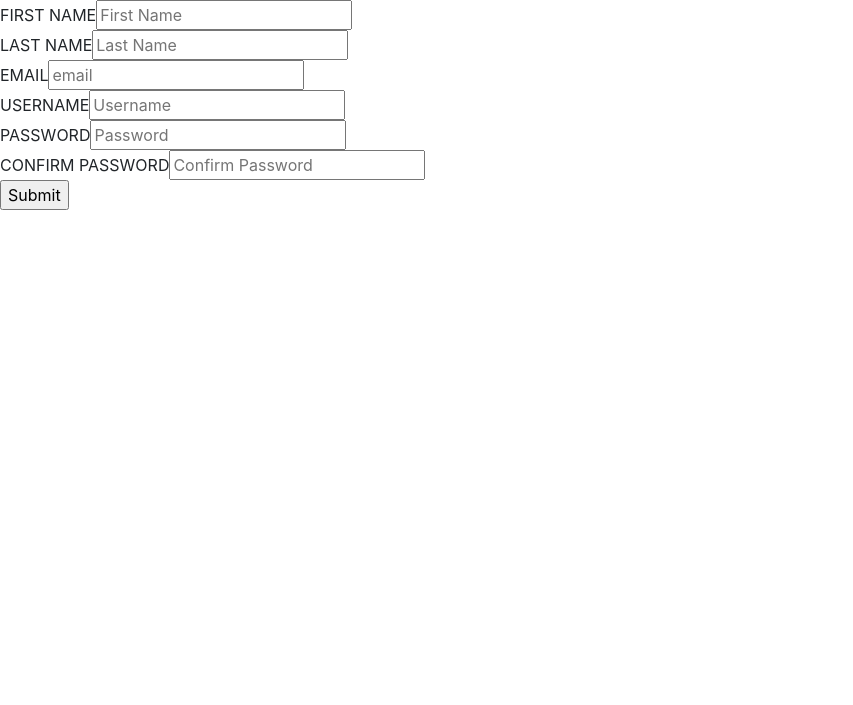
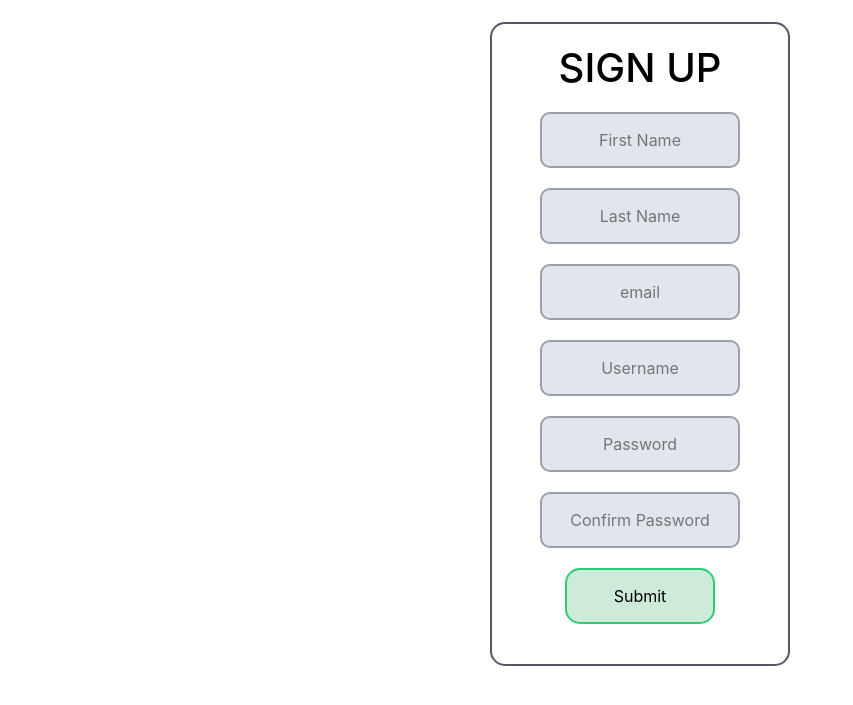
Before and after one commit to GeraldRodriguez12/UserManagementDjango, a Django app: page /signup/ in a window 1280 px wide. Shown: the part 56-761 px from the top of the page, without its empty margins (0-853 px from the left). Run offline with Django 3.2, Linux system fonts and the light colour scheme; some libraries are stand-ins or nearby versions.

Commit message:
2nd commit
designing login and register form

```diff
--- a/APPNAME/templates/html/index.html
+++ b/APPNAME/templates/html/index.html
@@ -1,3 +1,5 @@
+{% load static %}
+
 <!DOCTYPE html>
 <html>
 <head>
--- a/APPNAME/templates/html/register.html
+++ b/APPNAME/templates/html/register.html
@@ -1,19 +1,19 @@
 {% extends 'html/index.html'%}
-
+{% load static%}
 {% block content %}
 
 
 
-
-	<form action="" method="post">
+	<link rel="stylesheet" type="text/css" href="{% static 'css/register.css'%}">
+	<form action="" method="post" class="box">
 	{% csrf_token %}
-
-	FIRST NAME<input type="text" name="first_name" placeholder="First Name"><br>
-	LAST NAME<input type="text" name="last_name" placeholder="Last Name"><br>
-	EMAIL<input type="email" name="email" placeholder="email"><br>
-	USERNAME<input type="username" name="username" placeholder="Username"><br>
-	PASSWORD<input type="password" name="password1" placeholder="Password"><br>
-	CONFIRM PASSWORD<input type="password" name="password2" placeholder="Confirm Password"><br>
+	<h1>SIGN UP</h1>
+	<input type="text" name="first_name" placeholder="First Name">
+	<input type="text" name="last_name" placeholder="Last Name">
+	<input type="text" name="email" placeholder="email">
+	<input type="text" name="username" placeholder="Username">
+	<input type="text" name="password1" placeholder="Password">
+	<input type="text" name="password2" placeholder="Confirm Password">
 	<input type="submit">
 	</form>
 
--- /dev/null
+++ b/static/css/register.css
@@ -0,0 +1,81 @@
+
+.body{
+	margin: 0;
+	padding: 0;
+	font-family: sans-serif;
+	background: #000000;
+}
+
+.box{
+
+	width: 300px;
+	padding: 20px;
+	position: absolute;
+	top: 50%;
+	left: 50%;
+	transform: translate(-50%, -50%);
+	background: none;
+	text-align: center;
+	border-radius: 15px;
+	border: 2px solid #535863;
+}
+
+.box h1{
+	color: black;
+	text-transform: uppercase;
+	font-weight: 500;
+}
+
+
+
+
+.box input[type = "text"], .box input[type = "password"]{
+
+	border: 0;
+	background: #e1e5ed;
+	display: block;
+	margin: 20px auto;
+	text-align: center;
+	border: 2px solid #9b9fa8;
+	padding: 14px 10px;
+	width: 200px;
+	outline: none;
+	color: black;
+	border-radius: 10px;
+	transition: 0.25s;
+
+}
+
+.box input[type = "text"]:focus, .box input[type = "password"]:focus{
+
+	width: 220px;
+	border-color: #2ecc71;
+}
+
+.box input[type = "submit"]{
+
+	border: 0;
+	background: none;
+	display: block;
+	margin: 20px auto;
+	text-align: center;
+	border: 2px solid #2ecc71;
+	padding: 14px 40px;
+	width: 150px;
+	outline: none;
+	color: black;
+	border-radius: 15px;
+	transition: 0.25s;
+	cursor: pointer;
+	background: #ceebd9;
+
+
+}
+.box input[type = "submit"]:hover{
+
+	background: #2bc260;
+
+
+
+
+}
```
Also changed, not shown: APPNAME/templates/html/login.html (+14 -6 lines), grld/settings.py (+8 -5 lines), static/css/index.css (added, +80 -0 lines).
